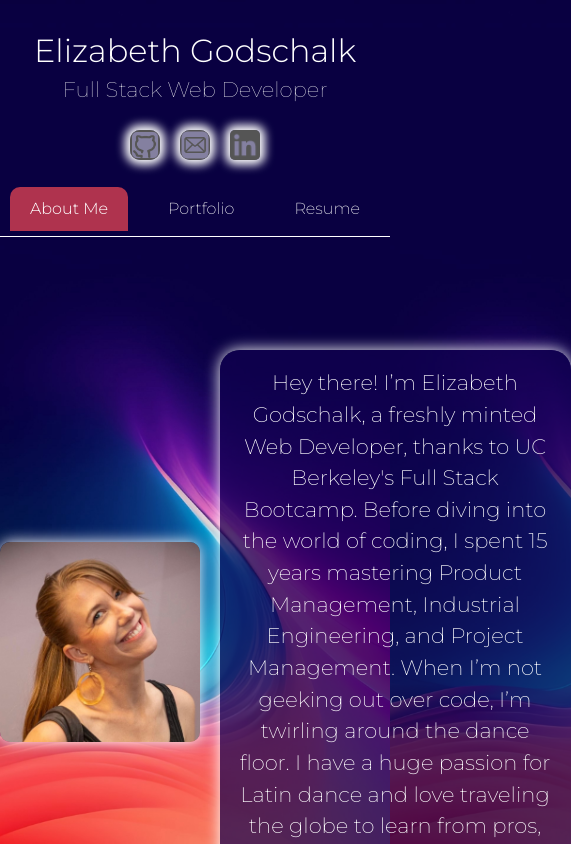
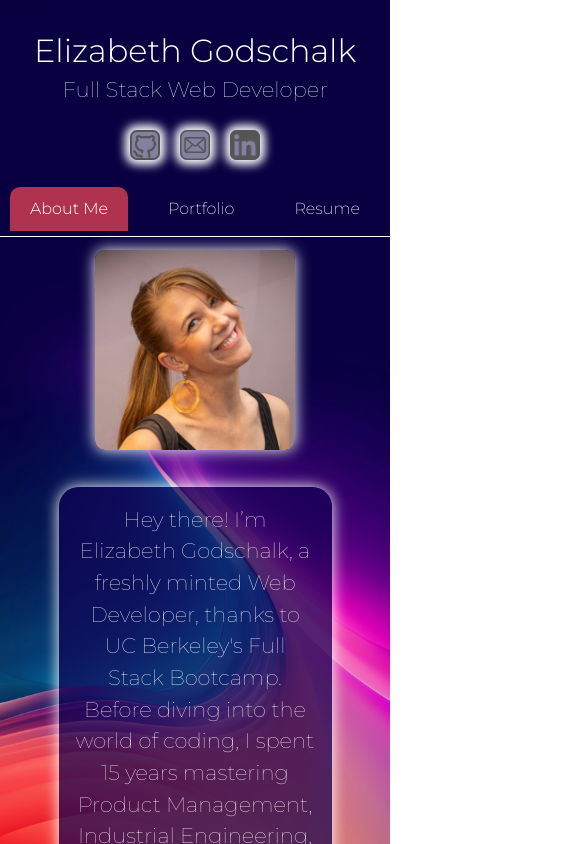
Before and after one commit to egodschalk/my-react-portfolio, a React (Vite) app: page / in a window 390 px wide. Shown: the top 844 px of the page, 571 px wide, since content can reach past the window. Built offline with nearby package versions, Linux system fonts and the light colour scheme.

Commit message:
fixed menu issue on about screen 500-1000px width

```diff
--- a/src/components/Footer.css
+++ b/src/components/Footer.css
@@ -6,25 +6,27 @@
     font-weight: 100;
     font-style: normal;
     height: 70px;
-    width: 100vw;
+    width: 30vw;
     position: fixed;
     bottom: 0;
 }
 
-.git-icon-footer {
+.git-icon-footer,
+.li-icon-footer,
+.contact-footer {
     width: 40px;
     height: 40px;
     box-shadow: 0 0 10px 5px white;
     border-radius: 10px;
     background-color: rgba(255, 255, 255, 0.5);
-    margin: 0 20px;
+    margin: 0 15px;
 }
 
-.li-icon-footer {
+/* .li-icon-footer {
     width: 40px;
     height: 40px;
     box-shadow: 0 0 10px 5px white;
-    border-radius: 5px;
+    border-radius: 10px;
     background-color: rgba(255, 255, 255, 0.5);
     margin: 0 20px;
 }
@@ -35,21 +37,17 @@
     box-shadow: 0 0 10px 5px white;
     border-radius: 10px;
     background-color: rgba(255, 255, 255, 0.5);
-    margin: 0 15px;
-    text-decoration: none;
-    color: rgb(72, 72, 72);
-    font-size: 80%;
-    font-weight: 500;
-}
+    margin: 0 10px;
+} */
 
-.ig-icon-footer {
+/* .ig-icon-footer {
     width: 40px;
     height: 40px;
     box-shadow: 0 0 10px 5px white;
     border-radius: 25px;
     background-color: rgba(255, 255, 255, 0.5);
     margin: 0 20px;
-}
+} */
 
 .git-icon-footer:hover,
 .li-icon-footer:hover,
@@ -67,6 +65,7 @@
         justify-content: center;
         height: 30px;
         left: 0;
+        width: 100vw;
     }
 
     .git-icon-footer,
@@ -75,6 +74,7 @@
         width: 30px;
         height: 30px;
         margin: 0 10px;
+        border-radius: 7px;
     }
 
 }
--- a/src/pages/About.css
+++ b/src/pages/About.css
@@ -1,29 +1,19 @@
 .about-page {
     color: white;
+    position: absolute;
+    left: 40vw;
+    width: 60vw;
+    height: 100vh;
+    display: flex;
 }
-
-/* .about-header {
-    color: white;
-    font-weight: 100;
-    margin-bottom: 30px;
-    position: absolute;
-    left: 5%;
-    right: 75%;
-    top: 250px;
-} */
 
 .about-content {
     display: flex;
-    position: absolute;
-    left: 40vw;
     text-align: center;
     flex-wrap: wrap;
     flex-direction: column;
     align-items: center;
-    width: 60vw;
-    height: 100vh;
     justify-content: center;
-    top: 0;
 }
 
 .headshot {
@@ -46,14 +36,22 @@
 
 @media screen and (max-width: 1000px) {
 
+    .about-page {
+        position: absolute;
+        top: 240px;
+        left: 0;
+        width: 100vw;
+    }
+
     .about-content {
-        left: 0;
-        top: 150px;
         width: 100vw;
+        position: absolute;
+        top: 10px;
     }
 
     .headshot {
         margin: 0 0 20px 0;
+        top: 0;
     }
 
     .about-text {
@@ -62,20 +60,22 @@
 
 }
 
-@media screen and (max-width: 887px) {
+/* @media screen and (max-width: 887px) {
+
+
 
     .about-content {
-        top: 160px;
+        /* top: 160px; */
     }
 }
-
+/*
 @media screen and (max-width: 783px) {
     .about-content {
         top: 170px;
     }
-}
+} */
 
-@media screen and (max-width: 681px) {
+/* @media screen and (max-width: 681px) {
     .about-content {
         top: 180px;
     }
@@ -93,7 +93,7 @@
         width: 90vw;
         font-weight: 200;
     }
-}
+} */
 
 @media screen and (max-width: 500px) {
     .about-content {
--- a/src/pages/About.jsx
+++ b/src/pages/About.jsx
@@ -4,7 +4,6 @@ import headshot from '../assets/headshot2.jpg'
 export default function About() {
     return (
         <div className="about-page">
-            {/* <h2 className="about-header">About Me</h2> */}
             <div className='about-content'>
                 <img className="headshot" src={headshot} alt="" />
                 <p className='about-text'>
```
